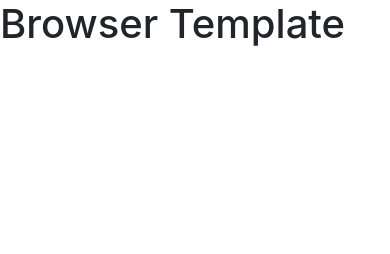
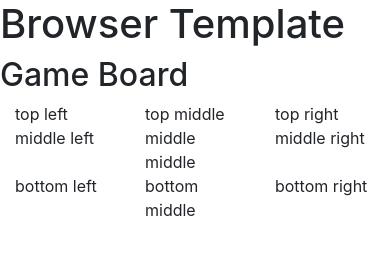
Before and after one commit to jkremes/tic-tac-toe-client, a website built with webpack: page index.html in a window 390 px wide. Built offline with nearby package versions, Linux system fonts and the light colour scheme.

Commit message:
Josh's beginning to creating game logic and board
I developed a bootstrap for my gameboard in html and started developing the game logic.

```diff
--- a/index.html
+++ b/index.html
@@ -13,5 +13,25 @@
     </head>
     <body>
       <h1>Browser Template</h1>
+
+      <h2>Game Board</h2>
+      <div class="container">
+        <div class="row 1">
+          <div id="top-left" class="col-4 col-md-4 box teal">top left</div>
+          <div id="top-middle" class="col-4 col-md-4 box teal">top middle</div>
+          <div id="top-right" class="col-4 col-md-4 box teal">top right</div>
+        </div>
+        <div class="row 2">
+          <div id="middle-left" class="col-4 col-md-4 box teal">middle left</div>
+          <div id="middle-middle" class="col-4 col-md-4 box teal">middle middle</div>
+          <div id="middle-right" class="col-4 col-md-4 box teal">middle right</div>
+        </div>
+        <div class="row 3">
+          <div id="bottom-left" class="col-4 col-md-4 box teal">bottom left</div>
+          <div id="bottom-middle" class="col-4 col-md-4 box teal">bottom middle</div>
+          <div id="bottom-right" class="col-4 col-md-4 box teal">bottom right</div>
+        </div>
+      </div>
+
     </body>
 </html>
```
Also changed, not shown: assets/scripts/game-logic.js (added, +23 -0 lines), assets/scripts/auth/events.js (added).
